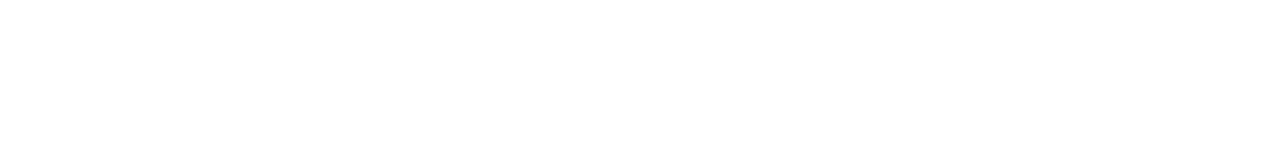
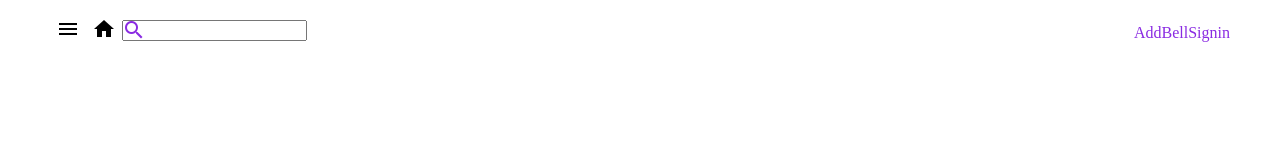
Before and after one commit to cgyee/ToDo-List, a website built with webpack: page dist/index.html in a window 1280 px wide. Built offline with nearby package versions, Linux system fonts and the light colour scheme.

Commit message:
started designing a wire frame for the home page

```diff
--- /dev/null
+++ b/dist/css/style.css
@@ -0,0 +1,46 @@
+#page_background {
+    overflow: hidden;
+}
+
+#content {
+    display: flex;
+    flex-direction: column;
+}
+
+#head-nav {
+    display: flex;
+    justify-content: center;
+    height: 44px;
+    padding: 0 42px;
+    color: blueviolet;
+}
+
+#nav {
+    display: flex;
+    justify-content: space-between;
+    height: 100%;
+    width: 100%;
+}
+
+#left-icons {
+    display: flex;
+    justify-content: flex-start;
+}
+
+#search-container {
+    display: flex;
+    align-items: center;
+}
+
+#search-icon {
+    position: absolute;
+}
+
+.menu-items {
+    background-color: rgba(255, 255, 255, .1);
+    border: white;
+}
+.menu-items--left {
+    margin-right: 4px;
+    margin-left: -2px;
+}
--- a/dist/index.html
+++ b/dist/index.html
@@ -1,4 +1,36 @@
 <!DOCTYPE html>
 
-<html></html>
-<script src="main.js"></script>
+<html>
+    <head >
+        <link href="https://fonts.googleapis.com/icon?family=Material+Icons" rel="stylesheet">
+        <link rel="stylesheet" href="css/style.css">
+    </head>
+    <body>
+        <div id="page_background">
+            <div id="content">
+                <div id="head-nav">
+                    <div id="nav">
+                        <div class="" id="left-icons">
+                            <button class="menu-items">
+                                <i class="material-icons">menu</i>
+                            </button>
+                            <button class="menu-items">
+                                <i class="material-icons">home</i>
+                            </button>
+                            <div id="search-container" class="menu-items">
+                                <i class="material-icons" id="search-icon">search</i>
+                                <input placeholder="">
+                            </div>
+                        </div>
+                        <div class="icons" id="left-icons">
+                            <p>Add</p>
+                            <p>Bell</p>
+                            <p>Signin</p>
+                        </div>
+                    </div>
+                </div>
+            </div>
+        </div>
+    </body>
+    <script src="main.js"></script>
+</html>
```
Also changed, not shown: README.md.
